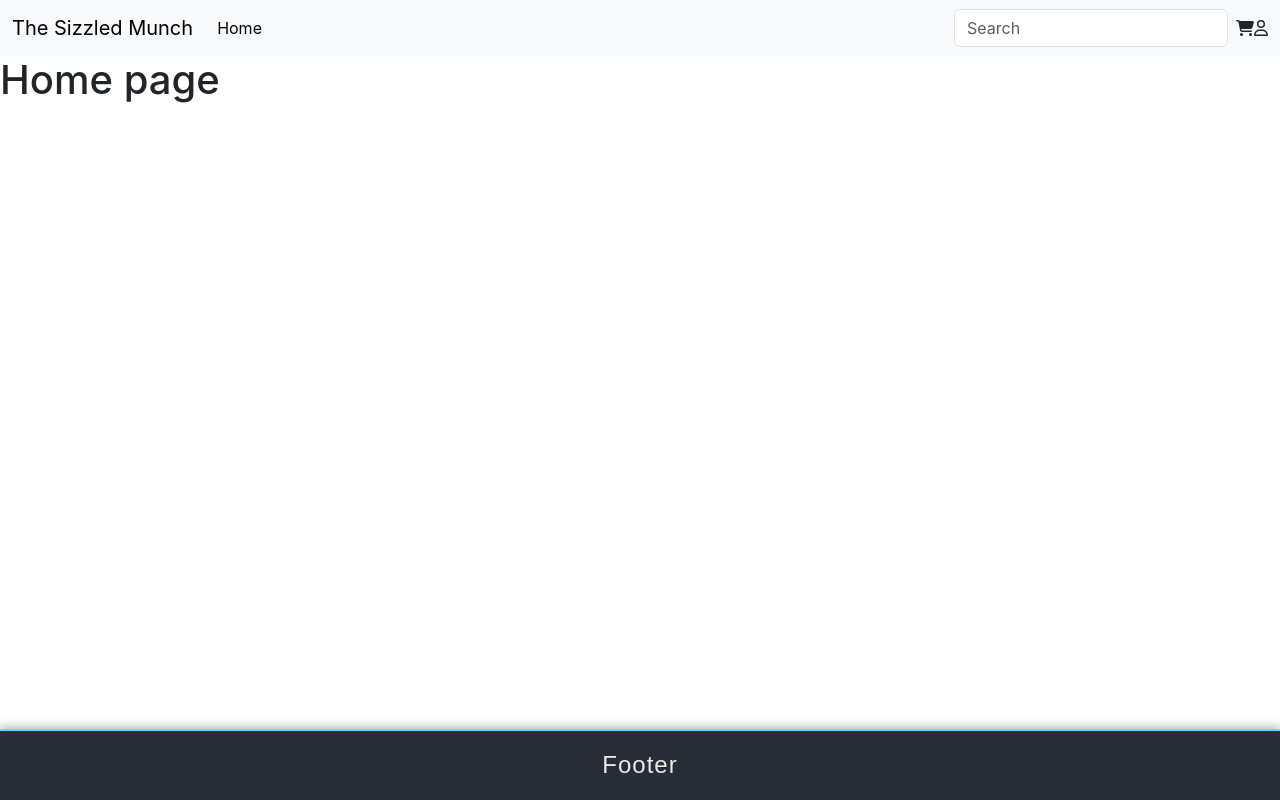
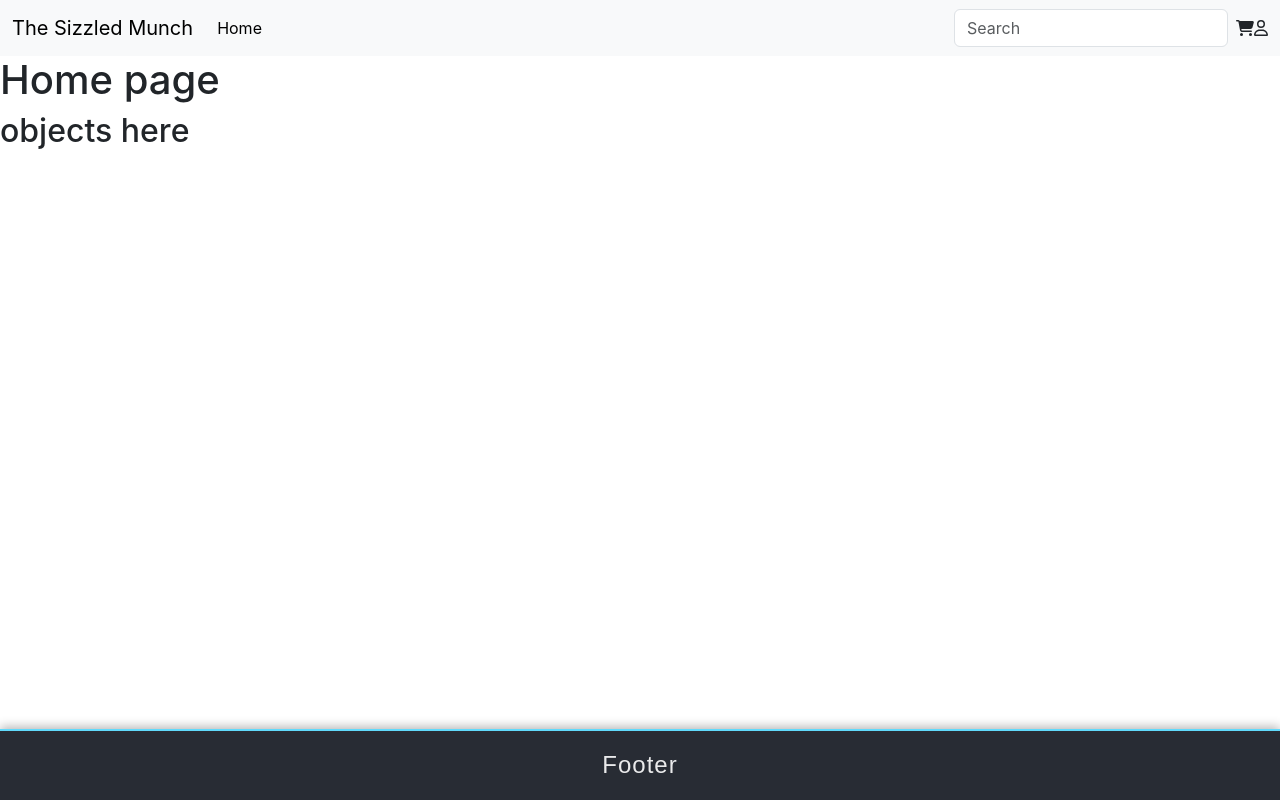
Before and after one commit to Joeken10/The-Sizzled-Munch, a React (Create React App) app in the folder thesizzledmunch/: page / in a window 1280 px wide. Built offline with nearby package versions, Linux system fonts and the light colour scheme.

Commit message:
adds a child component menuItems

```diff
--- a/thesizzledmunch/src/Components/MenuItems.js
+++ b/thesizzledmunch/src/Components/MenuItems.js
@@ -4,6 +4,7 @@
   return (
     <div>
      <h1>Home page</h1>
+     <h2>objects here</h2>
 
     </div>
   )
```
